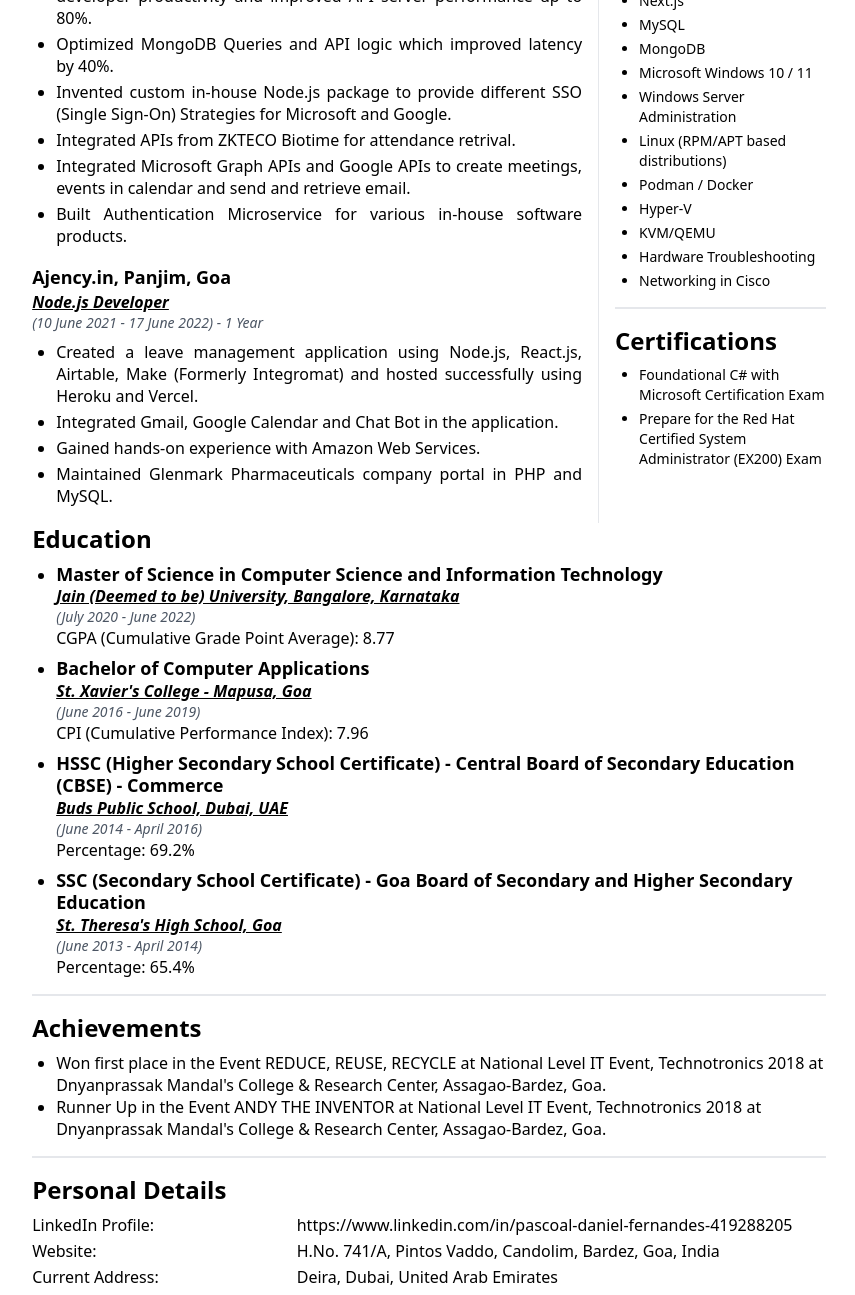
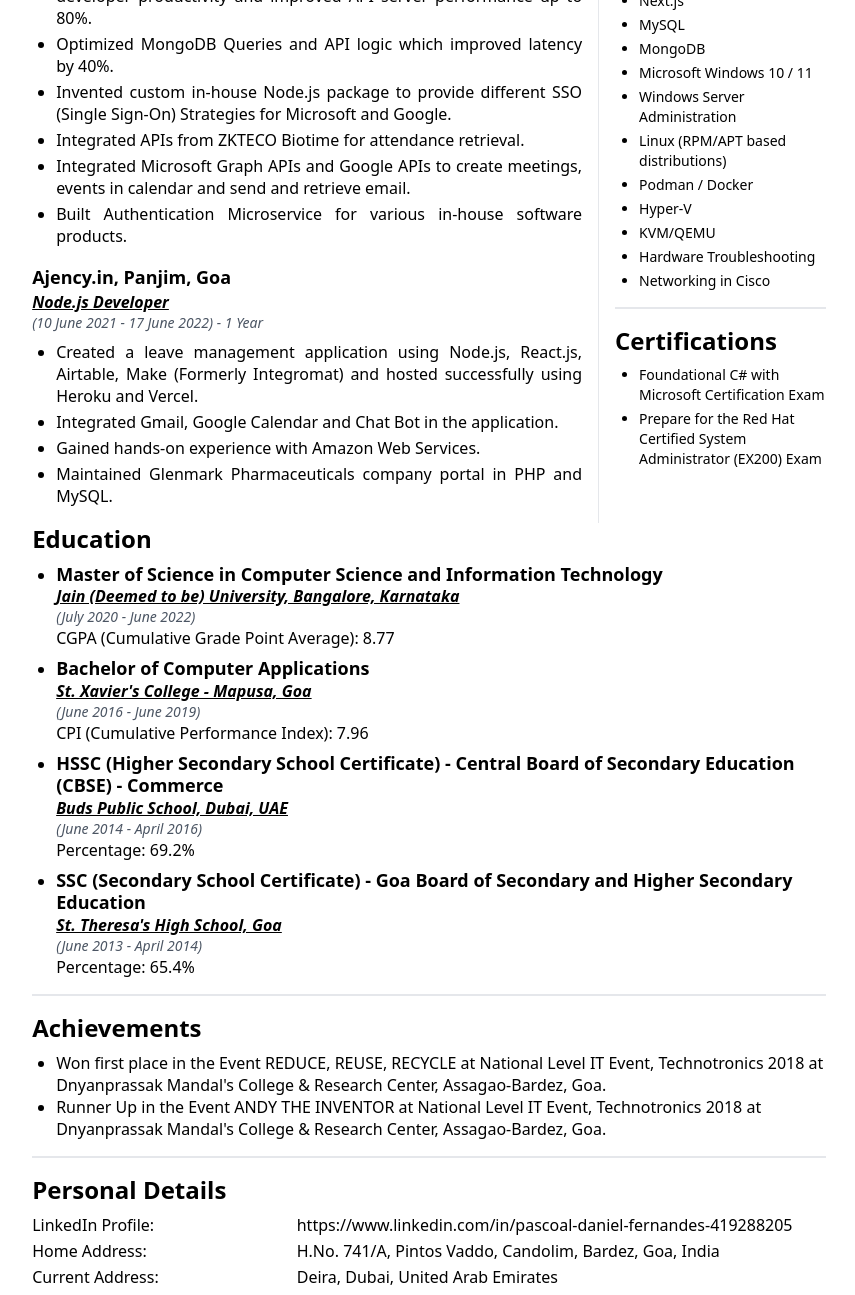
Before and after one commit to allopopot/allopopot.github.io, an Astro site: page /Resume in a window 1280 px wide. Shown: the part 600-1895 px from the top of the page, without its empty margins (211-1066 px from the left). Built offline with nearby package versions, Linux system fonts and the light colour scheme; Astro itself is replaced by a stand-in of ours.

Commit message:
Resume fix

```diff
--- a/src/assets/data.json
+++ b/src/assets/data.json
@@ -137,7 +137,7 @@
                 "Written whole HRDirect API server codebase from scratch and implemented Model-Controller-Services architecture which improved developer productivity and improved API server performance up to 80%.",
                 "Optimized MongoDB Queries and API logic which improved latency by 40%.",
                 "Invented custom in-house Node.js package to provide different SSO (Single Sign-On) Strategies for Microsoft and Google.",
-                "Integrated APIs from ZKTECO Biotime for attendance retrival.",
+                "Integrated APIs from ZKTECO Biotime for attendance retrieval.",
                 "Integrated Microsoft Graph APIs and Google APIs to create meetings, events in calendar and send and retrieve email.",
                 "Built Authentication Microservice for various in-house software products."
             ]
--- a/src/pages/Resume.astro
+++ b/src/pages/Resume.astro
@@ -190,7 +190,7 @@
                 <div class="grid grid-cols-6 gap-y-1">
                     <p class="col-span-2">LinkedIn Profile:</p>
                     <p class="col-span-4">{information.linkedinProfileLink}</p>
-                    <p class="col-span-2">Website:</p>
+                    <p class="col-span-2">Home Address:</p>
                     <p class="col-span-4">{information.homeAddress}</p>
                     <p class="col-span-2">Current Address:</p>
                     <p class="col-span-4">{information.currentAddress}</p>
```
